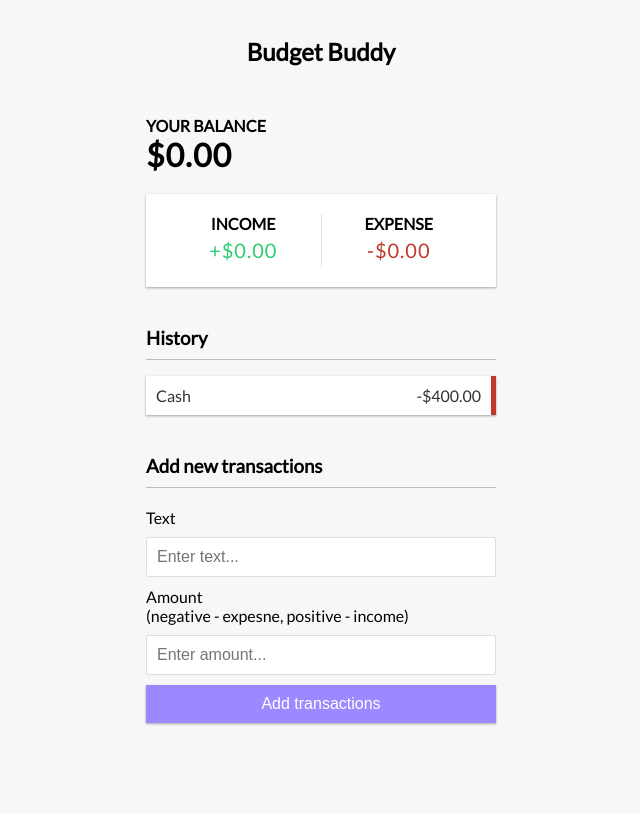
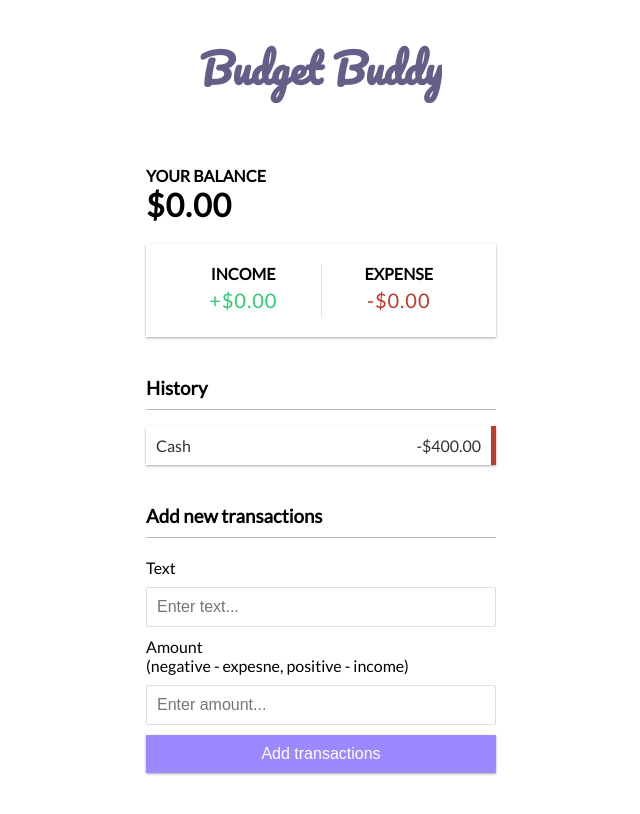
Before and after one commit to CamilingJS/BudgetBuddy, a plain HTML site: page index.html in a window 1280 px wide. Shown: the whole page, without its empty margins (319-959 px from the left). Drawn offline with Linux system fonts and the light colour scheme.

Commit message:
added font, and hover effect on title

```diff
--- a/style.css
+++ b/style.css
@@ -1,4 +1,6 @@
 @import url('https://fonts.googleapis.com/css?family=Lato&display=swap');
+@import url("https://fonts.googleapis.com/css2?family=Pacifico&display=swap");
+
 
 :root {
   --box-shadow: 0 1px 3px rgba(0, 0, 0, 0.12), 0 1px 2px rgba(0, 0, 0, 0.24);
@@ -9,7 +11,7 @@
 }
 
 body {
-  background-color: #f7f7f7;
+  background-color: white;
   display: flex;
   flex-direction: column;
   align-items: center;
@@ -17,6 +19,30 @@ body {
   min-height: 100vh;
   margin: 0;
   font-family: 'Lato', sans-serif;
+}
+
+#title {
+    font-family: 'Pacifico', cursive;
+    font-size: 40px;
+    background-color: rgba(53, 40, 97, 0.753);
+    font-weight: 700;
+    background-image: linear-gradient(
+        -75deg,
+        transparent 0,
+        transparent 5%,
+        rgba(255, 255, 255, 0.5) 5%
+        rgba(255, 255, 255, 0.5) 10%
+        transparent 10%,
+        transparent 100%
+    );
+    background-size: 200% 100%;
+    -webkit-text-fill-color:transparent;
+    -webkit-background-clip:text;
+    transition: 1.2s;
+}
+#title:hover{
+    background-color: rgba(53, 40, 97, 0.986);
+    font-size: 60px;
 }
 
 .container {
```
